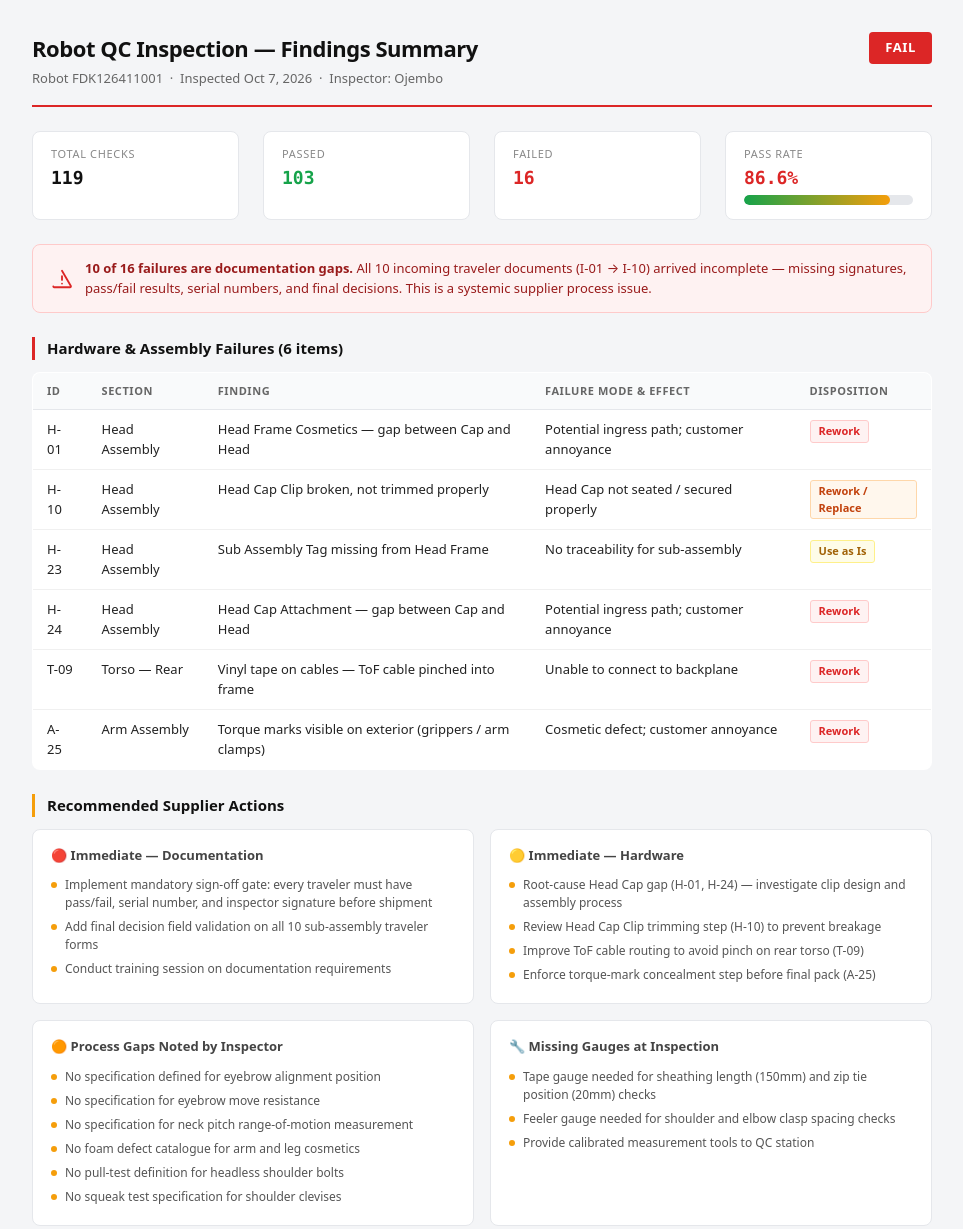
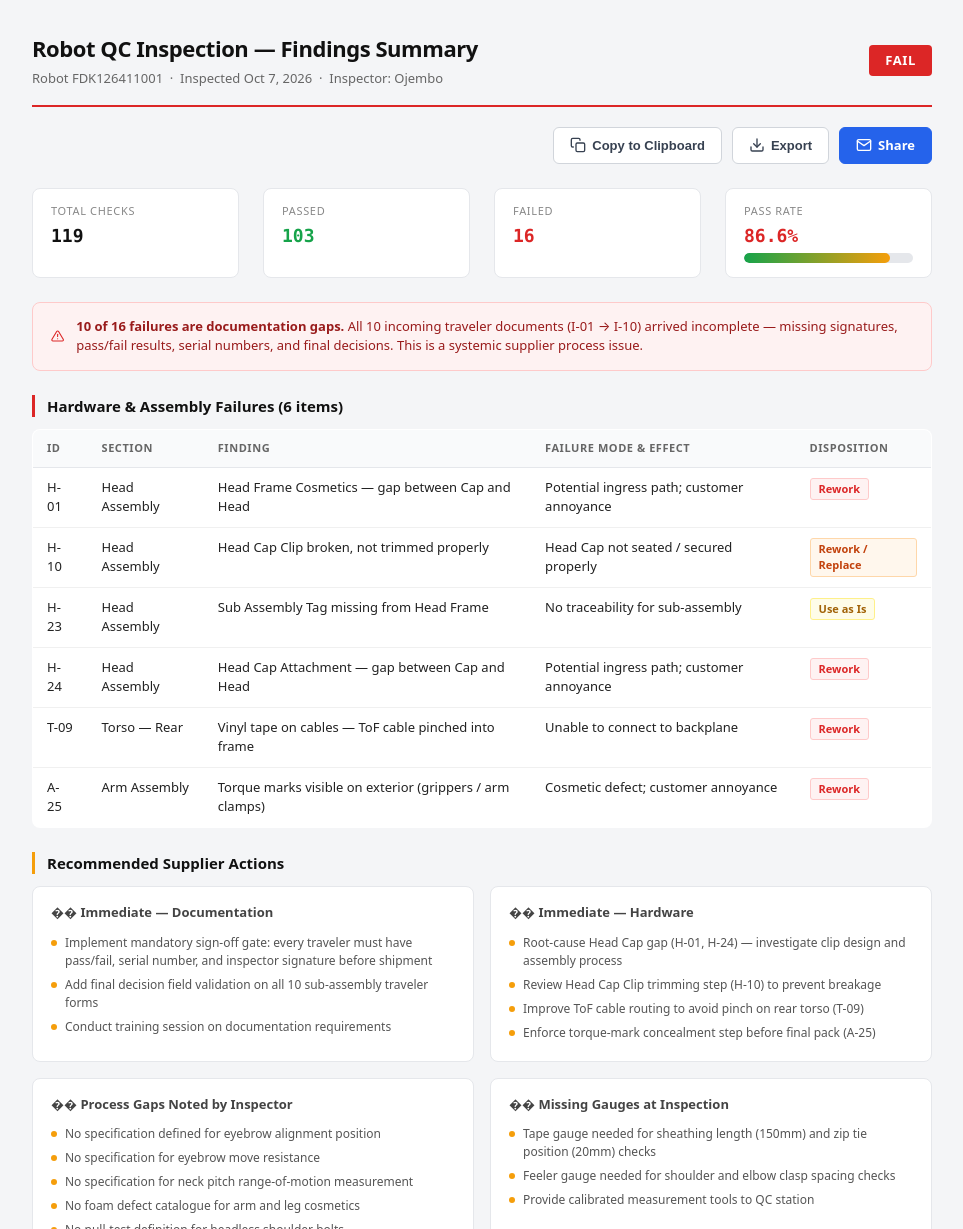
Before and after one commit to onholub/fauna-findings, a plain HTML site: page index.html in a window 1280 px wide. Shown: the top 1229 px of the page, without its empty margins (158-1121 px from the left). Drawn offline with Linux system fonts and the light colour scheme.

Commit message:
Update index.html

```diff
--- a/index.html
+++ b/index.html
@@ -7,44 +7,78 @@
   * { margin: 0; padding: 0; box-sizing: border-box; }
   body { background: #f4f5f7; font-family: system-ui, -apple-system, sans-serif; color: #1a1a2e; padding: 32px 24px; line-height: 1.5; }
   .container { max-width: 900px; margin: 0 auto; }
-  .header { display: flex; justify-content: space-between; align-items: flex-start; margin-bottom: 24px; padding-bottom: 16px; border-bottom: 2px solid #dc2626; }
+
+  /* HEADER */
+  .header { display: flex; justify-content: space-between; align-items: flex-start; margin-bottom: 8px; padding-bottom: 16px; border-bottom: 2px solid #dc2626; }
   .header-left h1 { font-size: 22px; font-weight: 700; color: #111; letter-spacing: -0.02em; }
   .header-left p { font-size: 13px; color: #666; margin-top: 4px; }
-  .badge-fail { background: #dc2626; color: #fff; font-size: 13px; font-weight: 700; padding: 6px 16px; border-radius: 4px; letter-spacing: 0.05em; }
+  .badge-fail { background: #dc2626; color: #fff; font-size: 13px; font-weight: 700; padding: 6px 16px; border-radius: 4px; letter-spacing: 0.05em; align-self: center; }
+
+  /* ACTION BUTTONS */
+  .action-bar { display: flex; gap: 10px; justify-content: flex-end; margin-bottom: 24px; padding-top: 12px; }
+  .action-btn { display: inline-flex; align-items: center; gap: 6px; padding: 8px 16px; border-radius: 6px; font-size: 13px; font-weight: 600; cursor: pointer; border: 1px solid #d1d5db; background: #fff; color: #374151; text-decoration: none; transition: all 0.15s ease; }
+  .action-btn:hover { background: #f3f4f6; border-color: #9ca3af; }
+  .action-btn.primary { background: #2563eb; color: #fff; border-color: #2563eb; }
+  .action-btn.primary:hover { background: #1d4ed8; }
+  .action-btn svg { flex-shrink: 0; }
+
+  /* TOOLTIP */
+  .btn-wrap { position: relative; display: inline-flex; }
+  .btn-wrap .tip { position: absolute; bottom: calc(100% + 6px); left: 50%; transform: translateX(-50%); background: #111; color: #fff; font-size: 11px; padding: 4px 10px; border-radius: 4px; white-space: nowrap; opacity: 0; pointer-events: none; transition: opacity 0.15s ease; }
+  .btn-wrap .tip::after { content: ''; position: absolute; top: 100%; left: 50%; transform: translateX(-50%); border: 4px solid transparent; border-top-color: #111; }
+  .btn-wrap:hover .tip { opacity: 1; }
+
+  /* META BAR */
   .meta-bar { display: flex; gap: 24px; flex-wrap: wrap; margin-bottom: 24px; }
   .meta-item { background: #fff; border: 1px solid #e5e7eb; border-radius: 8px; padding: 14px 18px; flex: 1; min-width: 130px; }
   .meta-label { font-size: 11px; color: #888; text-transform: uppercase; letter-spacing: 0.06em; font-weight: 500; }
   .meta-value { font-size: 18px; font-weight: 700; color: #111; font-family: 'SF Mono', 'Consolas', monospace; margin-top: 2px; }
   .meta-value.red { color: #dc2626; }
   .meta-value.green { color: #16a34a; }
+  .progress-bar-bg { width: 100%; height: 10px; background: #e5e7eb; border-radius: 5px; overflow: hidden; margin-top: 4px; }
+  .progress-bar-fill { height: 100%; border-radius: 5px; }
+
+  /* SECTIONS */
   .section-title { font-size: 15px; font-weight: 700; color: #111; margin: 24px 0 12px; padding-left: 12px; border-left: 3px solid #dc2626; }
   .section-title.warn { border-left-color: #f59e0b; }
+
+  /* TABLES */
   .fail-table { width: 100%; border-collapse: collapse; background: #fff; border-radius: 8px; overflow: hidden; border: 1px solid #e5e7eb; margin-bottom: 20px; }
   .fail-table th { text-align: left; font-size: 11px; color: #666; font-weight: 600; text-transform: uppercase; letter-spacing: 0.05em; padding: 10px 14px; background: #f9fafb; border-bottom: 1px solid #e5e7eb; }
   .fail-table td { padding: 10px 14px; font-size: 13px; color: #222; border-bottom: 1px solid #f0f0f0; vertical-align: top; }
   .fail-table tr:last-child td { border-bottom: none; }
   .fail-table tr:hover td { background: #fafafa; }
+
+  /* TAGS */
   .tag { display: inline-block; font-size: 11px; font-weight: 600; padding: 2px 8px; border-radius: 3px; }
   .tag-rework { background: #fef2f2; color: #dc2626; border: 1px solid #fecaca; }
   .tag-replace { background: #fff7ed; color: #c2410c; border: 1px solid #fed7aa; }
   .tag-asis { background: #fefce8; color: #a16207; border: 1px solid #fef08a; }
+
+  /* SUMMARY GRID */
   .summary-grid { display: grid; grid-template-columns: 1fr 1fr; gap: 16px; margin-bottom: 20px; }
   .summary-card { background: #fff; border: 1px solid #e5e7eb; border-radius: 8px; padding: 16px 18px; }
   .summary-card h3 { font-size: 13px; font-weight: 600; color: #444; margin-bottom: 8px; }
   .summary-card ul { list-style: none; padding: 0; }
   .summary-card li { font-size: 12px; color: #555; padding: 3px 0; padding-left: 14px; position: relative; }
   .summary-card li::before { content: ''; position: absolute; left: 0; top: 9px; width: 6px; height: 6px; border-radius: 50%; background: #f59e0b; }
+
+  /* DOC ALERT */
   .doc-bar { display: flex; align-items: center; gap: 12px; background: #fef2f2; border: 1px solid #fecaca; border-radius: 8px; padding: 14px 18px; margin-bottom: 20px; }
-  .doc-bar svg { flex-shrink: 0; }
   .doc-bar-text { font-size: 13px; color: #991b1b; }
   .doc-bar-text strong { font-weight: 700; }
-  .progress-bar-bg { width: 100%; height: 10px; background: #e5e7eb; border-radius: 5px; overflow: hidden; margin-top: 4px; }
-  .progress-bar-fill { height: 100%; border-radius: 5px; }
+
+  /* FOOTER */
   .footer { margin-top: 24px; padding-top: 14px; border-top: 1px solid #ddd; font-size: 11px; color: #999; display: flex; justify-content: space-between; }
+
+  @media print {
+    .action-bar { display: none; }
+    body { background: #fff; padding: 16px; }
+  }
 </style>
 </head>
 <body>
-<div class="container">
+<div class="container" id="report-content">
 
   <div class="header">
     <div class="header-left">
@@ -54,6 +88,32 @@
     <span class="badge-fail">FAIL</span>
   </div>
 
+  <!-- ACTION BUTTONS -->
+  <div class="action-bar">
+    <div class="btn-wrap">
+      <span class="tip">Copy report to clipboard</span>
+      <button class="action-btn" id="copy-btn" onclick="copyToClipboard()">
+        <svg width="16" height="16" viewBox="0 0 24 24" fill="none" stroke="currentColor" stroke-width="2" stroke-linecap="round" stroke-linejoin="round"><rect x="9" y="9" width="13" height="13" rx="2"/><path d="M5 15H4a2 2 0 01-2-2V4a2 2 0 012-2h9a2 2 0 012 2v1"/></svg>
+        Copy to Clipboard
+      </button>
+    </div>
+    <div class="btn-wrap">
+      <span class="tip">Save as HTML file</span>
+      <button class="action-btn" id="export-btn" onclick="exportHTML()">
+        <svg width="16" height="16" viewBox="0 0 24 24" fill="none" stroke="currentColor" stroke-width="2" stroke-linecap="round" stroke-linejoin="round"><path d="M21 15v4a2 2 0 01-2 2H5a2 2 0 01-2-2v-4"/><polyline points="7 10 12 15 17 10"/><line x1="12" y1="15" x2="12" y2="3"/></svg>
+        Export
+      </button>
+    </div>
+    <div class="btn-wrap">
+      <span class="tip">Share via email</span>
+      <a class="action-btn primary" href="mailto:?subject=QC%20Inspection%20Findings%20-%20FDK126411001&body=Please%20review%20the%20attached%20QC%20findings%20for%20Robot%20FDK126411001.%20Overall%20result%3A%20FAIL%20(16%20of%20119%20checks%20failed%2C%2086.6%25%20pass%20rate).%20Key%20issues%3A%2010%20documentation%20gaps%2C%204%20head%20assembly%20defects%2C%201%20torso%20cable%20pinch%2C%201%20cosmetic%20defect.">
+        <svg width="16" height="16" viewBox="0 0 24 24" fill="none" stroke="currentColor" stroke-width="2" stroke-linecap="round" stroke-linejoin="round"><path d="M4 4h16c1.1 0 2 .9 2 2v12c0 1.1-.9 2-2 2H4c-1.1 0-2-.9-2-2V6c0-1.1.9-2 2-2z"/><polyline points="22,6 12,13 2,6"/></svg>
+        Share
+      </a>
+    </div>
+  </div>
+
+  <!-- KPI ROW -->
   <div class="meta-bar">
     <div class="meta-item">
       <div class="meta-label">Total Checks</div>
@@ -76,7 +136,7 @@
 
   <!-- DOCUMENTATION ALERT -->
   <div class="doc-bar">
-    <svg width="22" height="22" viewBox="0 0 24 24" fill="none"><path d="M12 9v4m0 4h.01M12 3l9.66 16.59A1 1 0 0120.66 21H3.34a1 1 0 01-.86-1[MAC_ADDRESS]" stroke="#dc2626" stroke-width="2" stroke-linecap="round" stroke-linejoin="round"/></svg>
+    <svg width="22" height="22" viewBox="0 0 24 24" fill="none" stroke="#dc2626" stroke-width="2" stroke-linecap="round" stroke-linejoin="round"><path d="M10.29 3.86L1.82 18a2 2 0 001.71 3h16.94a2 2 0 001.71-3L13.71 3.86a2 2 0 00-3.42 0z"/><line x1="12" y1="9" x2="12" y2="13"/><line x1="12" y1="17" x2="12.01" y2="17"/></svg>
     <div class="doc-bar-text"><strong>10 of 16 failures are documentation gaps.</strong> All 10 incoming traveler documents (I-01 → I-10) arrived incomplete — missing signatures, pass/fail results, serial numbers, and final decisions. This is a systemic supplier process issue.</div>
   </div>
 
@@ -88,43 +148,37 @@
     </thead>
     <tbody>
       <tr>
-        <td>H-01</td>
-        <td>Head Assembly</td>
+        <td>H-01</td><td>Head Assembly</td>
         <td>Head Frame Cosmetics — gap between Cap and Head</td>
         <td>Potential ingress path; customer annoyance</td>
         <td><span class="tag tag-rework">Rework</span></td>
       </tr>
       <tr>
-        <td>H-10</td>
-        <td>Head Assembly</td>
+        <td>H-10</td><td>Head Assembly</td>
         <td>Head Cap Clip broken, not trimmed properly</td>
         <td>Head Cap not seated / secured properly</td>
         <td><span class="tag tag-replace">Rework / Replace</span></td>
       </tr>
       <tr>
-        <td>H-23</td>
-        <td>Head Assembly</td>
+        <td>H-23</td><td>Head Assembly</td>
         <td>Sub Assembly Tag missing from Head Frame</td>
         <td>No traceability for sub-assembly</td>
         <td><span class="tag tag-asis">Use as Is</span></td>
       </tr>
       <tr>
-        <td>H-24</td>
-        <td>Head Assembly</td>
+        <td>H-24</td><td>Head Assembly</td>
         <td>Head Cap Attachment — gap between Cap and Head</td>
         <td>Potential ingress path; customer annoyance</td>
         <td><span class="tag tag-rework">Rework</span></td>
       </tr>
       <tr>
-        <td>T-09</td>
-        <td>Torso — Rear</td>
+        <td>T-09</td><td>Torso — Rear</td>
         <td>Vinyl tape on cables — ToF cable pinched into frame</td>
         <td>Unable to connect to backplane</td>
         <td><span class="tag tag-rework">Rework</span></td>
       </tr>
       <tr>
-        <td>A-25</td>
-        <td>Arm Assembly</td>
+        <td>A-25</td><td>Arm Assembly</td>
         <td>Torque marks visible on exterior (grippers / arm clamps)</td>
         <td>Cosmetic defect; customer annoyance</td>
         <td><span class="tag tag-rework">Rework</span></td>
@@ -136,7 +190,7 @@
   <div class="section-title warn">Recommended Supplier Actions</div>
   <div class="summary-grid">
     <div class="summary-card">
-      <h3>🔴 Immediate — Documentation</h3>
+      <h3>�� Immediate — Documentation</h3>
       <ul>
         <li>Implement mandatory sign-off gate: every traveler must have pass/fail, serial number, and inspector signature before shipment</li>
         <li>Add final decision field validation on all 10 sub-assembly traveler forms</li>
@@ -144,7 +198,7 @@
       </ul>
     </div>
     <div class="summary-card">
-      <h3>🟡 Immediate — Hardware</h3>
+      <h3>�� Immediate — Hardware</h3>
       <ul>
         <li>Root-cause Head Cap gap (H-01, H-24) — investigate clip design and assembly process</li>
         <li>Review Head Cap Clip trimming step (H-10) to prevent breakage</li>
@@ -153,7 +207,7 @@
       </ul>
     </div>
     <div class="summary-card">
-      <h3>🟠 Process Gaps Noted by Inspector</h3>
+      <h3>�� Process Gaps Noted by Inspector</h3>
       <ul>
         <li>No specification defined for eyebrow alignment position</li>
         <li>No specification for eyebrow move resistance</li>
@@ -164,7 +218,7 @@
       </ul>
     </div>
     <div class="summary-card">
-      <h3>🔧 Missing Gauges at Inspection</h3>
+      <h3>�� Missing Gauges at Inspection</h3>
       <ul>
         <li>Tape gauge needed for sheathing length (150mm) and zip tie position (20mm) checks</li>
         <li>Feeler gauge needed for shoulder and elbow clasp spacing checks</li>
@@ -194,4 +248,4 @@
 
 </div>
 </body>
-</ht
+</html>
```
